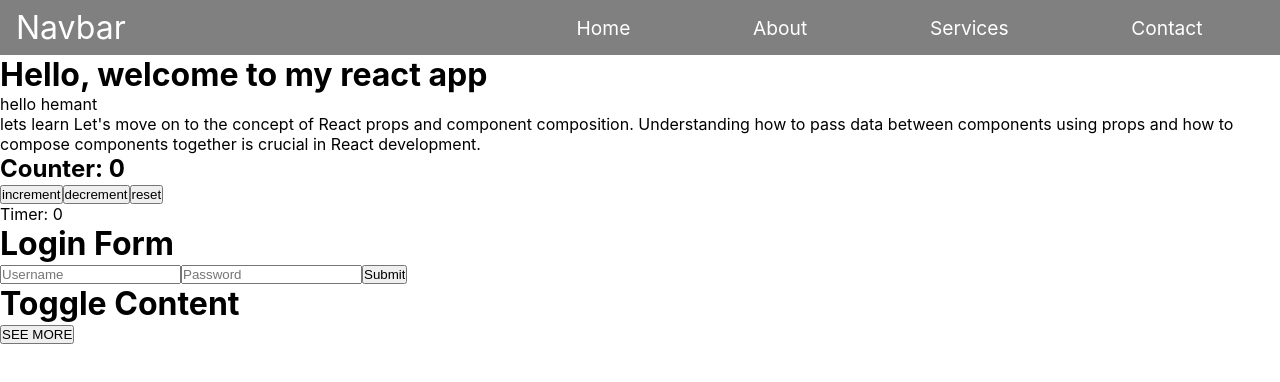
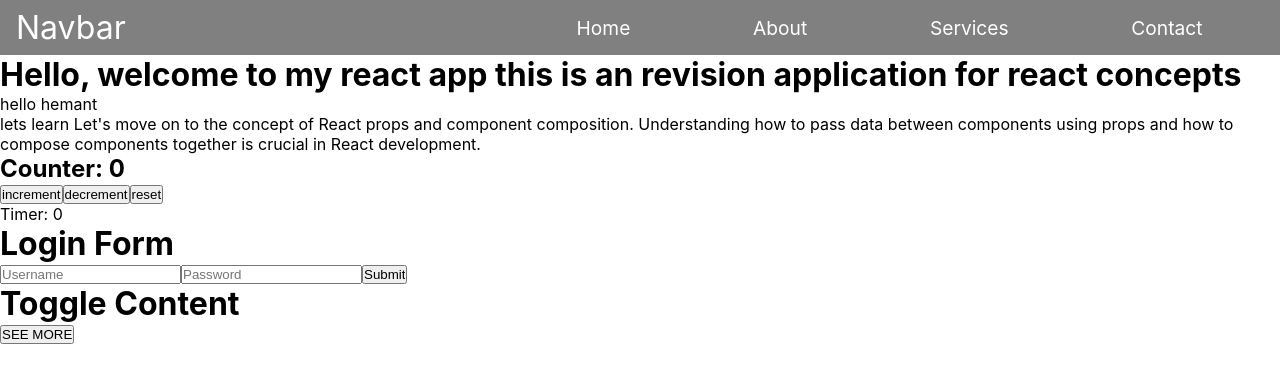
Before and after one commit to hemantjayas/reactjs-all, a React (Create React App) app: page / in a window 1280 px wide. Shown: the top 382 px of the page. Built offline with nearby package versions, Linux system fonts and the light colour scheme.

Commit message:
git commit check

```diff
--- a/src/components/Content.jsx
+++ b/src/components/Content.jsx
@@ -2,6 +2,6 @@ import React from 'react'
 
 export const Content = (props) => {
   return (
-    <div>lets learn{props.content}</div>
+    <div>lets learn{props.content} </div>
   )
 }
--- a/src/components/Greeting.jsx
+++ b/src/components/Greeting.jsx
@@ -2,6 +2,6 @@ import React from 'react'
 
 export const Greeting = () => {
   return (
-    <h1>Hello, welcome to my react app</h1>
+    <h1>Hello, welcome to my react app this is an revision application for react concepts</h1>
   )
 }
```
